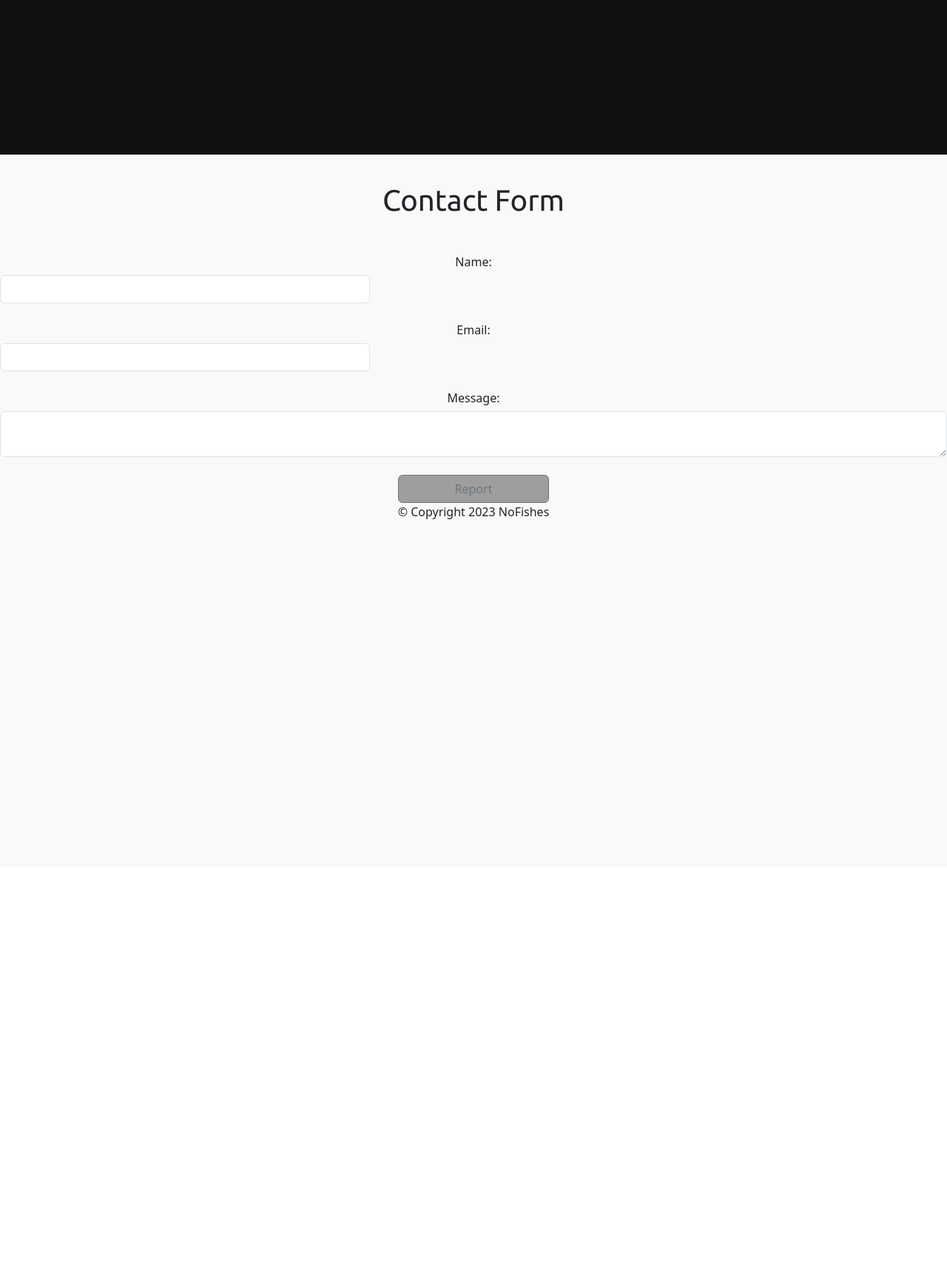
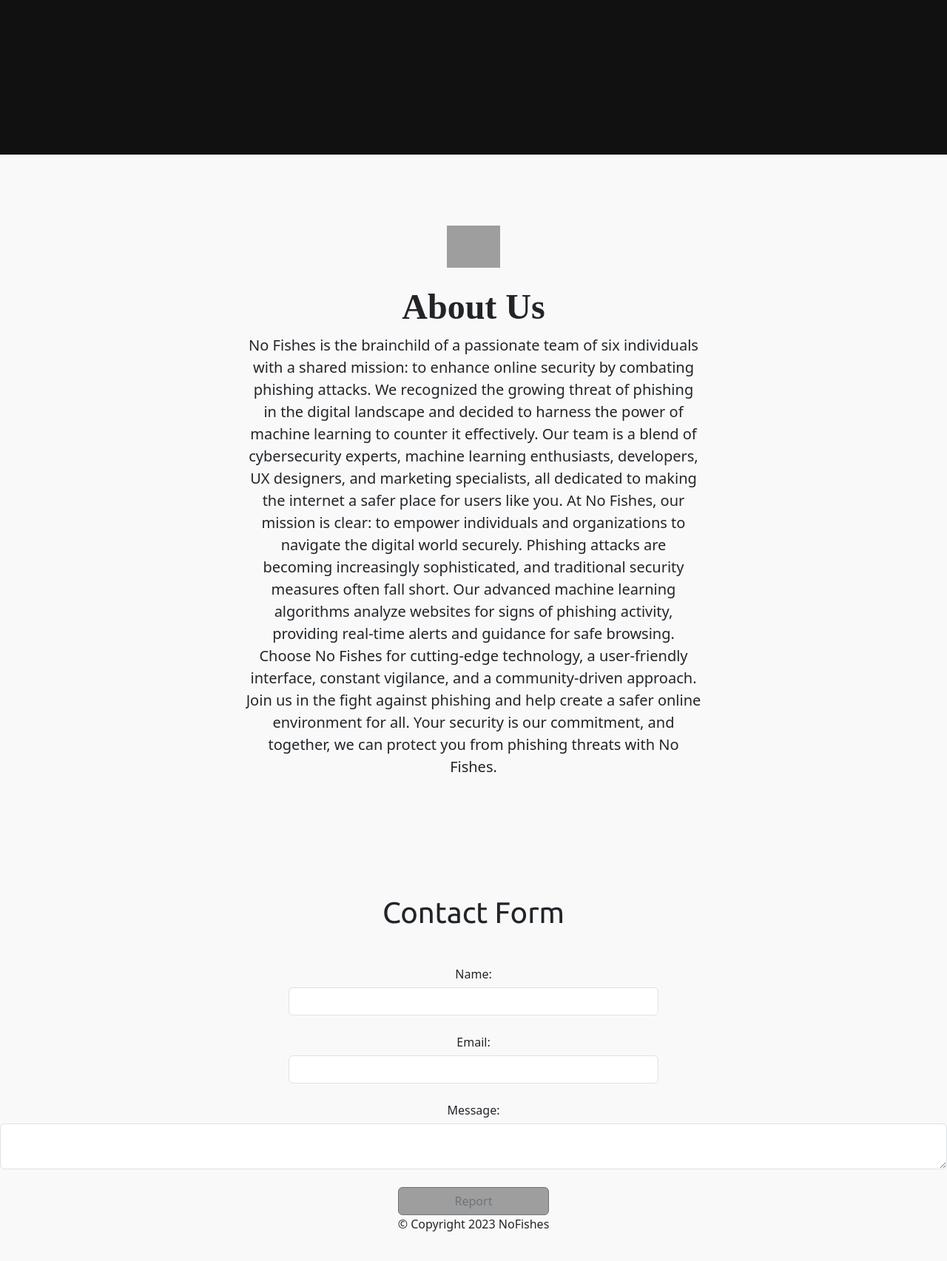
Before and after one commit to RudreshPandey203/nofishes-trial2, a Flask app: page / in a window 1280 px wide. Shown: the part 2680-4385 px from the top of the page at 74% size. Before the commit the page ends 3382 px from the top, so only its background shows below. Run offline with Flask 3, Linux system fonts and the light colour scheme; grey boxes are pictures that could not be loaded.

Commit message:
Added About us page and fixed contact form

```diff
--- a/templates/index.html
+++ b/templates/index.html
@@ -131,10 +131,39 @@
             <div class="row">
                 <form action="" method="post" class="input-group">
                     <input type="url" class="form-control" placeholder="Add-url">
-                    <button class="btn btn-outline-secondary btn-bg-grad" type="submit"
-                        onclick="">Report</button>
+                    <button class="btn btn-outline-secondary btn-bg-grad" type="submit" onclick="">Report</button>
 
                 </form>
+            </div>
+        </div>
+    </section>
+
+    <section id="about-us">
+        <div class="px-4 py-5 my-5 text-center">
+            <img class="d-block mx-auto mb-4" src="https://imgs.search.brave.com/2A_pyQFJcI0q9wK-tDXc241sgI8naAi_xZPeeylvXjE/rs:fit:500:0:0/g:ce/aHR0cHM6Ly9jbGlw/YXJ0LWxpYnJhcnku/Y29tL2ltZzEvMTUw/MjYwOS5wbmc
+            " alt="" width="72" height="57">
+            <h1 class="display-5 fw-bold">About Us</h1>
+            <div class="col-lg-6 mx-auto">
+                <p class="lead mb-4">No Fishes is the brainchild of a passionate team of six individuals with a shared
+                    mission: to enhance online security by combating phishing attacks. We recognized the growing threat
+                    of phishing in the digital landscape and decided to harness the power of machine learning to counter
+                    it effectively.
+
+                    Our team is a blend of cybersecurity experts, machine learning enthusiasts, developers, UX
+                    designers, and marketing specialists, all dedicated to making the internet a safer place for users
+                    like you.
+
+                    At No Fishes, our mission is clear: to empower individuals and organizations to navigate the digital
+                    world securely. Phishing attacks are becoming increasingly sophisticated, and traditional security
+                    measures often fall short. Our advanced machine learning algorithms analyze websites for signs of
+                    phishing activity, providing real-time alerts and guidance for safe browsing.
+
+                    Choose No Fishes for cutting-edge technology, a user-friendly interface, constant vigilance, and a
+                    community-driven approach. Join us in the fight against phishing and help create a safer online
+                    environment for all. Your security is our commitment, and together, we can protect you from phishing
+                    threats with No Fishes.</p>
+                <div class="d-grid gap-2 d-sm-flex justify-content-sm-center">
+                </div>
             </div>
         </div>
     </section>
@@ -232,17 +261,16 @@
             <h2 class="contacthead">Contact Form</h2>
             <div class="row">
                 <form class='formdesign' action="https://formsubmit.co/el/xezuje" method="port" enctype="text/plain">
-                    <label for="name">Name:</label><br/>
-                    <input class="form-control" type="text" id="name" name="name" required><br>
+                    <label for="name">Name:</label><br />
+                    <input class="form-control mx-auto" type="text" id="name" name="name" required><br>
 
-                    <label for="email">Email:</label><br/>
-                    <input class="form-control"  type="email" id="email" name="email" required><br>
+                    <label for="email">Email:</label><br />
+                    <input class="form-control mx-auto" type="email" id="email" name="email" required><br>
 
                     <label for="message">Message:</label><br>
-                    <textarea class="form-control"  id="message" name="message"  required></textarea><br>
+                    <textarea class="form-control" id="message" name="message" required></textarea><br>
 
-                    <button class="btn btn-outline-secondary btn-bg-grad" type="submit"
-                        onclick="">Report</button>
+                    <button class="btn btn-outline-secondary btn-bg-grad" type="submit" onclick="">Report</button>
                 </form>
             </div>
 
```
